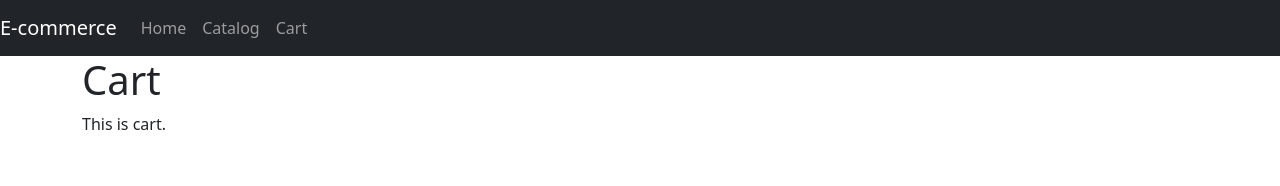
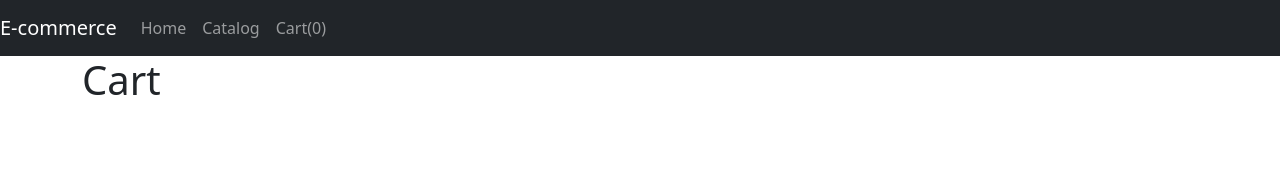
Before and after one commit to polancop3/E-commerce-frontend, a React (Create React App) app: page /cart in a window 1280 px wide. Shown: the top 186 px of the page. Built offline with nearby package versions, Linux system fonts and the light colour scheme.

Commit message:
add to cart fixed

```diff
--- a/src/components/Cart/Cart.js
+++ b/src/components/Cart/Cart.js
@@ -1,11 +1,17 @@
 import React, { Component } from 'react';
+import {Button} from 'react-bootstrap'
+import {products} from '../../services/products'
 
 export default class Cart extends Component {
+    constructor(props){
+        super(props)
+        this.state = {cart: products }
+    }
     render() {
         return (
             <div>
                 <h1>Cart</h1>
-                <p>This is cart.</p>
+                {this.state.cart.map(item =><div>{item.title}</div>)}
             </div>
         )
     }
--- a/src/components/Home/Home.js
+++ b/src/components/Home/Home.js
@@ -1,7 +1,7 @@
 import React , { Component } from 'react';
 import { Button, Col, Row } from "react-bootstrap";
 import { getProducts, addToCart } from '../../services/products';
-
+// Card template
 function ProductCard(props) {
   const imgStyle = {
     maxHeight: "200px",
@@ -25,14 +25,14 @@ function ProductCard(props) {
     <div style={containerStyle}>
       <Row>
         <Col style={imgContainerStyle} md={4}>
-          <img style={imgStyle} src={props.item.image}/>
+          <img style={imgStyle} src={props.item.img}/>
         </Col>
 
         <Col>
           <Row><h4>{props.item.title}</h4></Row>
           <Row><p>{props.item.description}</p></Row>
-          <Row><p>{props.item.category}</p></Row>
-          <Row><h6>{props.item.price}</h6></Row>
+          {/* <Row><p>{props.item.category}</p></Row> */}
+          <Row><h6>${props.item.price}</h6></Row>
           <Button onClick={() => addToCart(props.item)}>Add to cart</Button>
         </Col>
       </Row>
@@ -46,11 +46,11 @@ export default class Home extends Component {
     super(props);
     this.state = {products: []}
   }
-
+  // Set cart items to state
   componentDidMount() {
     getProducts().then(products => this.setState({ products }))
   }
-
+  // Pass products items to product card components as props
   render() {
     return (
       <Col>
--- a/src/components/Navbar/Navbar.js
+++ b/src/components/Navbar/Navbar.js
@@ -1,6 +1,7 @@
 import React, { Component } from "react";
 import { Navbar as BootstrapNavbar, Nav } from 'react-bootstrap';
 import { Link } from "react-router-dom";
+import { products } from '../../services/products'
 
 export default class Navbar extends Component {
   render() {
@@ -10,7 +11,7 @@ export default class Navbar extends Component {
         <Nav className="me-auto">
           <Nav.Link as={Link} to="/home">Home</Nav.Link>
           <Nav.Link as={Link} to="/catalog">Catalog</Nav.Link>
-          <Nav.Link as={Link} to="/cart">Cart</Nav.Link>
+          <Nav.Link as={Link} to="/cart">Cart({products.length})</Nav.Link>
         </Nav>
       </BootstrapNavbar>
     )
--- a/src/services/products.js
+++ b/src/services/products.js
@@ -1,15 +1,15 @@
 import axios from 'axios';
-
+const url = "http://localhost:8080/demo/";
 export async function getProducts() {
-   return axios.get('https://fakestoreapi.com/products?limit=6')
+   return axios.get(url)
    .then(response => response.data)
    .catch(error => {
       console.error(error)
       throw error
    })
 }
-
+export let products = [];
 export async function addToCart(item) {
-   // TODO - send post request to api when api is implemented
-   console.log(item)
+   products.push(item);
+   console.log(products)
 }
```
